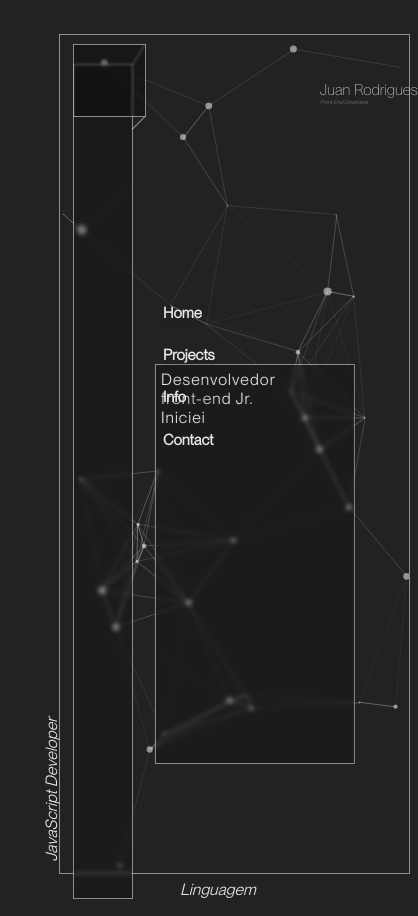
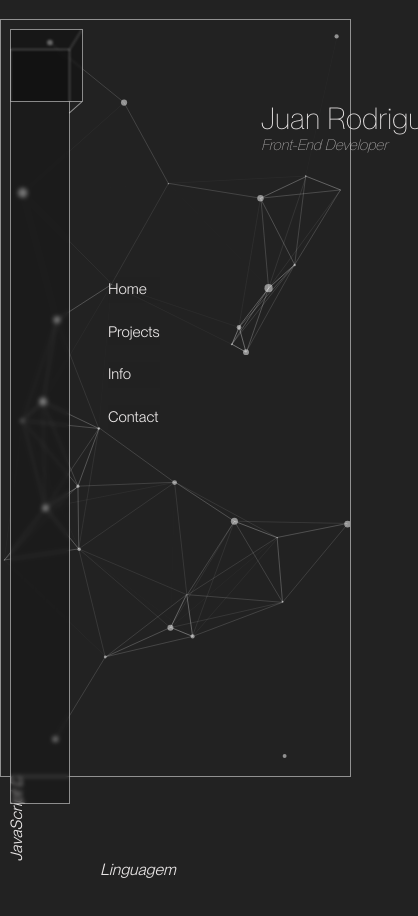
Before and after one commit to x-Cloudy/portfolio, a plain HTML site: page index.html in a window 390 px wide. Shown: the whole page, 418 px wide, since content can reach past the window. After the commit the page ends 879 px from the top, so only its background shows below. Drawn offline with Linux system fonts and the light colour scheme.

Commit message:
Resposividade adicionada ao corpo da página

```diff
--- a/assets/css/style.css
+++ b/assets/css/style.css
@@ -1,6 +1,23 @@
 @keyframes animacao {
-    from {border-bottom: 0px solid var(--white-color); width: 0%;}
-    to {border-bottom: 1px solid var(--white-color); width: 100%;}
+    from {
+        border-bottom: 0px solid var(--white-color);
+        width: 0%;
+    }
+
+    to {
+        border-bottom: 1px solid var(--white-color);
+        width: 100%;
+    }
+}
+
+@keyframes ani-opacity {
+    from {
+        opacity: 0;
+    }
+
+    to {
+        opacity: 1;
+    }
 }
 
 @font-face {
@@ -14,6 +31,8 @@
     font-family: 'Neue-Montreal';
     src: url('PPNeueMontreal-Thin.otf') format('opentype');
 }
+
+
 
 :root {
     --white-color: rgb(233, 230, 230);
@@ -33,80 +52,90 @@ body {
     background-color: var(--black-color);
     font-family: 'Neue Montreal', sans-serif;
     color: white;
-    display: flex;
-    flex-direction: column;
-    min-height: 100vh;
     -webkit-user-select: none;
     user-select: none;
 }
 
-
 header {
-    position: absolute;
     display: flex;
     flex-direction: column;
-    transform: translate(9vh, -600px);
+    top: 0;
+    margin-top: 250px;
+    margin-left: 80px;
     color: var(--white-color);
     -webkit-user-select: none;
     user-select: none;
-}
-
-main {
-    position: absolute;
-    top: 0;
-    font-family: 'Neue-Montreal';
-    color: var(--white-color);
-    font-size-adjust: 0.5;
-    font-size: 4vw;
-    transform: translate(260px, 80px);
+    position: fixed;
 }
 
 aside {
     background-color: rgba(0, 0, 0, 0.2);
-    border: .1px solid var(--grey-color);
-    color: var(--white-color);
+    border: 1px solid rgba(211, 210, 210, 0.3);
+    color: rgba(235, 235, 235, 1);
     position: fixed;
     right: 0;
-    transform: translate(-9vw, -510px);
+    transform: translate(-9vw, -510px) skew(0deg, 0deg);
     height: 25vw;
-    width: 17vw;
-    min-width: 200px;
-    max-width: 300px;
+    width: 200px;
     min-height: 400px;
     max-height: 400px;
-    font-family: 'Neue Montreal';
+    font-family: 'Neue-Montreal';
     padding: 5px;
-    padding-right: 90px;
     text-align: start;
     letter-spacing: 1px;
     backdrop-filter: blur(2px);
+    display: none;
 }
 
-.btn-menu {
-    background-color:rgba(29, 29, 29, 0.1);
+.asideShow {
+    background-color: rgba(0, 0, 0, 0.2);
+    border: 1px solid rgba(211, 210, 210, 0.3);
+    color: rgba(235, 235, 235, 1);
+    position: fixed;
+    right: 0;
+    transform: translate(-9vw, -510px) skew(0deg, 0deg);
+    height: 25vw;
+    width: 200px;
+    min-height: 400px;
+    max-height: 400px;
+    font-family: 'Neue-Montreal';
+    padding: 5px;
+    text-align: start;
+    letter-spacing: 1px;
+    backdrop-filter: blur(2px);
+    display: block;
+    animation-name: ani-opacity;
+    animation-duration: .4s;
+    animation-fill-mode: forwards;
+}
+
+
+header button {
+    background-color: rgba(29, 29, 29, 0.1);
     color: var(--white-color);
     border: none;
     font-family: 'Neue Montreal';
     font-size: 15px;
     line-height: 1.7;
-    margin-top: 2vh;
+    margin-top: 17px;
     position: relative;
     transform: translate(27px, 10px);
     text-align: start;
     cursor: pointer;
 }
 
-.btn-menu:hover {
+header button:hover {
     color: var(--grey-color);
     transition-duration: .4s;
 }
 
-.btn-menu:focus, .btn-menu:active {
-   animation-name: animacao;
-   animation-duration: 1s;
-   animation-fill-mode: forwards;
-   text-align: start;
-   animation-iteration-count: 1;
+header button:focus,
+header button:active {
+    animation-name: animacao;
+    animation-duration: 1s;
+    animation-fill-mode: forwards;
+    text-align: start;
+    animation-iteration-count: 1;
 }
 
 #btn-language {
@@ -131,9 +160,17 @@ aside {
     color: var(--white-color);
 }
 
+#nome-text {
+    position: absolute;
+    top: 0;
+    font-family: 'Neue-Montreal';
+    color: var(--white-color);
+    font-size: 50px;
+    transform: translate(260px, 80px);
+}
 
 #small-text {
-    font-size: 1.5vw;
+    font-size: 23px;
     font-style: italic;
     color: rgba(233, 230, 230, 0.8);
 }
@@ -141,20 +178,29 @@ aside {
 #conteudo-centro {
     background-color: var(--black-color);
     width: 90vw;
-    height: 840px;
-    margin: 4vh 5vh 5vh 7vh;
+    height: 89.80vh;
+    margin: 40px;
     border: 1px solid var(--grey-color);
-    z-index: 0;
+    z-index: 1;
+}
+
+#bar {
+    position: fixed;
+    margin: 10px 0px 50px 50px;
+    height: 90vh;
+    width: 80px;
+    z-index: 2;
+
 }
 
 #barra-esquerda {
     border: 1px solid var(--grey-color);
     width: 60px;
-    height: 835px;
-    transform: translate(13px, -810px);
-    position: absolute;
+    margin-top: 20px;
+    height: 89.49vh;
+    position: fixed;
     background-color: rgba(0, 0, 0, 0.2);
-    z-index: 1;
+    z-index: 0;
     backdrop-filter: blur(2px);
 }
 
@@ -162,8 +208,7 @@ aside {
     border: 1px solid var(--grey-color);
     width: 73px;
     height: 73px;
-    transform: translate(13px, -830px);
-    position: absolute;
+    position: fixed;
     background-color: rgba(0, 0, 0, 0.3);
     z-index: 1;
     backdrop-filter: blur(1px);
@@ -189,13 +234,44 @@ aside {
 #linha-diagonal2 {
     border-right: 1px solid var(--grey-color);
     position: fixed;
-    transform: translate(64px, 69px) rotate(45deg);
-    height: 18px;
+    transform: translate(64px, 69px) rotate(48deg);
+    height: 17px;
 }
 
 #particles-js {
     display: flex;
     position: relative;
-    height: 839px;
+    height: 89.60vh;
     width: 100%;
 }
+
+@supports (display: flex) {
+    @media(max-width: 670px) {
+        #conteudo-centro {
+            margin: 0;
+            position: fixed;
+        }
+
+        #js-lateral {
+            transform: translate(-55px, 780px) rotate(-90deg);
+        }
+
+        #btn-language {
+            position: relative;
+            transform: translate(100px, 860px);
+        }
+
+        #nome-text {
+            font-size: 30px;
+        }
+
+        #small-text {
+            font-size: 15px;
+        }
+
+        #bar {
+            transform: translate(-40px, 0px);
+        }
+
+    }
+}
--- a/assets/js/main.js
+++ b/assets/js/main.js
@@ -0,0 +1,41 @@
+(function SaveScop() {
+
+    (function sizeWrap() {
+        const classCanvas = document.querySelector('#conteudo-centro');
+        const Canvas = window.getComputedStyle(classCanvas);
+        const sizeCanvas = Canvas.getPropertyValue('width');
+        console.log(sizeCanvas)
+
+        if(sizeCanvas < 600) {
+            console.log('OIA EU AQUI')
+        }
+    })();
+
+
+
+
+    (function eClick() {
+        document.addEventListener('click', (e) => {
+            const event = e.target;
+            console.log(event)
+
+            const homeAside = document.querySelector
+            ('#home-aside');
+            homeAside.getAttributeNames()
+            if (event.classList.contains('btn-home')) {
+                homeAside.classList.add('asideShow');
+            } else {
+                homeAside.classList.remove('asideShow')
+            }
+        });
+
+    })();
+
+
+
+
+
+
+
+
+})();
--- a/index.html
+++ b/index.html
@@ -4,7 +4,7 @@
 <head>
     <meta charset="UTF-8">
     <meta http-equiv="X-UA-Compatible" content="IE=edge">
-    <meta name="viewport" content="width=device-width, initial-scale=1.0">
+    <meta name="viewport" content="width=device-width, initial-scale=1.0, maximum-scale=1, user-scalable=no">
     <title>Juan Rodrigues Portfólio</title>
     <link rel="stylesheet" href="assets/css/style.css">
 </head>
@@ -14,39 +14,49 @@
         <span id="js-lateral">JavaScript Developer</span>
         <span><button id="btn-language">Linguagem </button></span>
 
-        <div id="conteudo-centro">
-            <div id="particles-js"><div id="barra-direita"></div></div>
+        <div id="bar">
+            <div id="barra-direita"></div>
             <div id="barra-esquerda"></div>
             <div id="quadrado-barra">
                 <div id="linha-diagonal1"></div>
                 <div id="linha-diagonal2"></div>
             </div>
+        </div>
 
-            <aside>
-                <p>Desenvolvedor <br>front-end Jr.<br>
-                    Iniciei
+        <div id="conteudo-centro">
+            <div id="particles-js"></div>
 
 
+
+
+
+
+            <aside id="home-aside">
+                <p>
+                    Apaixonado por criar experiências digitais intuitivas que tornam a vida das pessoas mais fácil. Com
+                    habilidades em HTML, CSS e JavaScript, adoro transformar designs em realidade e construir interfaces
+                    interativas. Explore meu portfólio para ver alguns dos meus trabalhos mais recentes e sinta-se à
+                    vontade para entrar em contato comigo para discutir como podemos colaborar em seu próximo projeto.
                 </p>
             </aside>
 
             <header>
-                <button class="btn-menu" id="home"><b>Home</b></button>
-                <button class="btn-menu" id="projects"><b>Projects</b></button>
-                <button class="btn-menu" id="info"><b>Info</b></button>
-                <button class="btn-menu" id="contact"><b>Contact</b></button>
+                <button class="btn-home">Home</button>
+                <button class="btn-projects">Projects</button>
+                <button class="btn-info">Info</button>
+                <button class="btn-contact">Contact</button>
             </header>
 
-            <main>
+            <div id="nome-text">
                 <p>Juan Rodrigues</p>
                 <p id="small-text">Front-End Developer</p>
-            </main>
-        </div>
-    </div>
+                <div>
+                </div>
+            </div>
 
-    <script src="assets/js/main.js"></script>
-    <script src="assets/js/particles.js"></script>
-    <script src="assets/js/app.js"></script>
+            <script src="assets/js/main.js"></script>
+            <script src="assets/js/particles.js"></script>
+            <script src="assets/js/app.js"></script>
 </body>
 
 </html>
```
